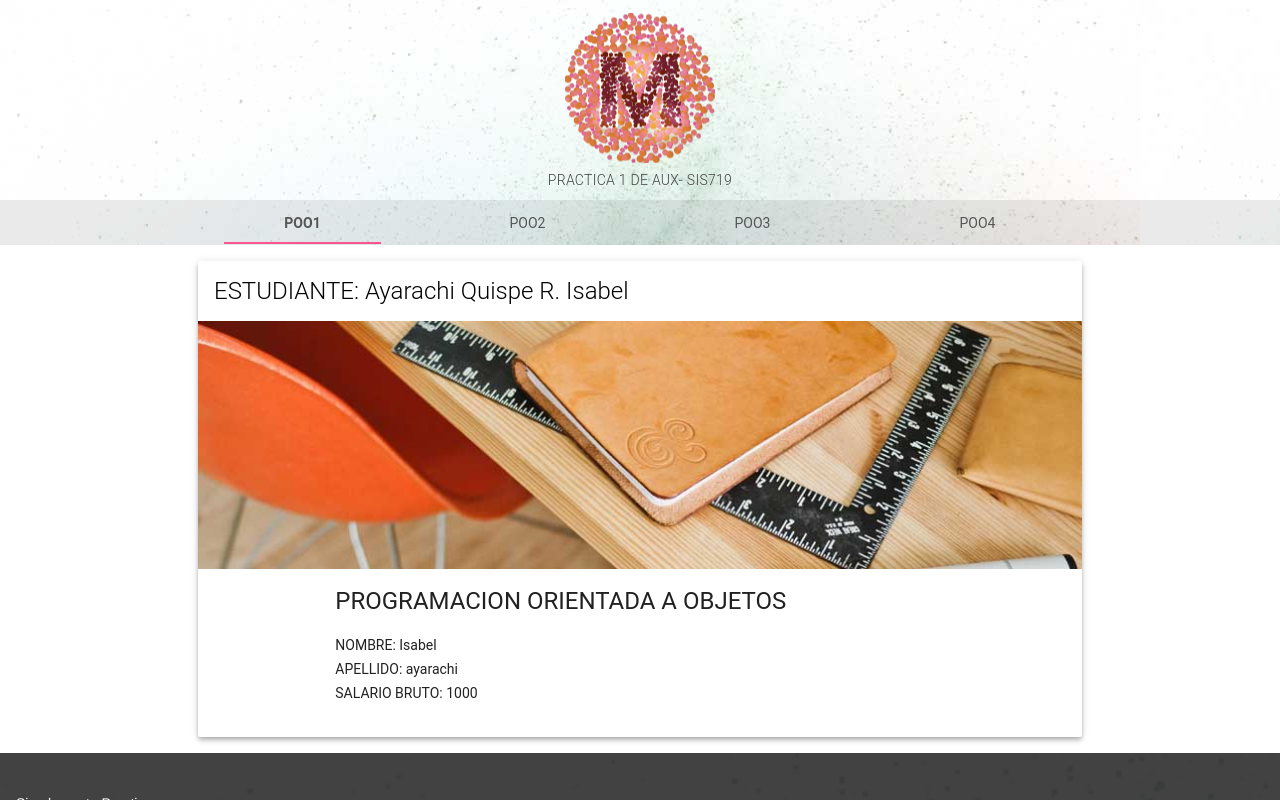
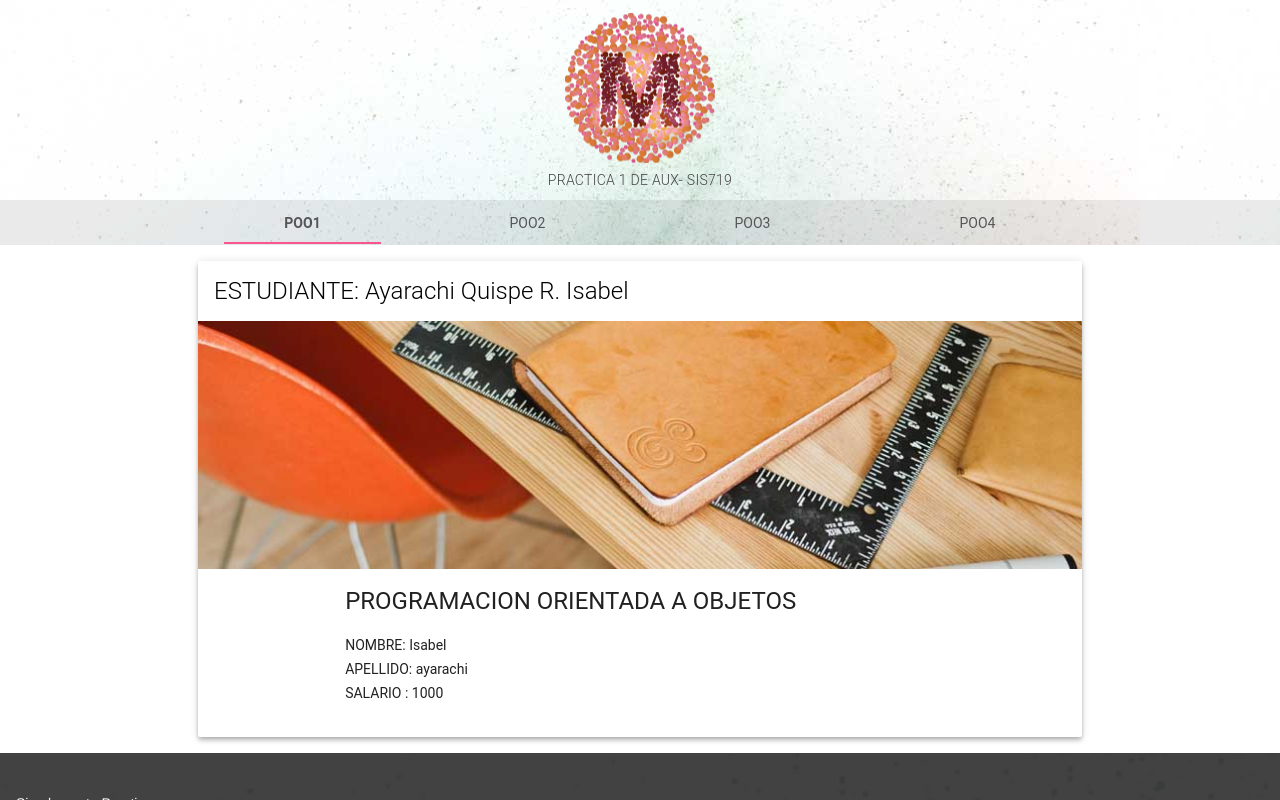
Before and after one commit to QueenBel/practica1, a plain HTML site: page contact.html in a window 1280 px wide. Drawn offline with Linux system fonts and the light colour scheme.

Commit message:
finalmente aprendimos gracias por la practica  aux .... :)

```diff
--- a/contact.html
+++ b/contact.html
@@ -86,7 +86,7 @@
                             		empleado_1.establecerSalario(1000);
                                 document.write('NOMBRE: '+ empleado_1.nombre + '<br>');
                                 document.write('APELLIDO: '+ empleado_1.apellidos + '<br>');
-                                document.write('SALARIO BRUTO: '+ empleado_1.salarioBruto+ '<br>');
+                                document.write('SALARIO : '+ empleado_1.salarioBruto+ '<br>');
                             	</script>
                             </p>
                         </div>
```
